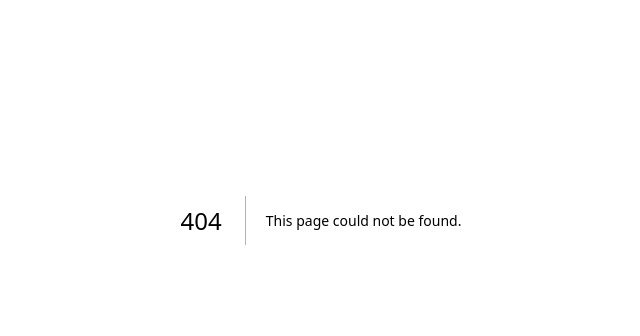
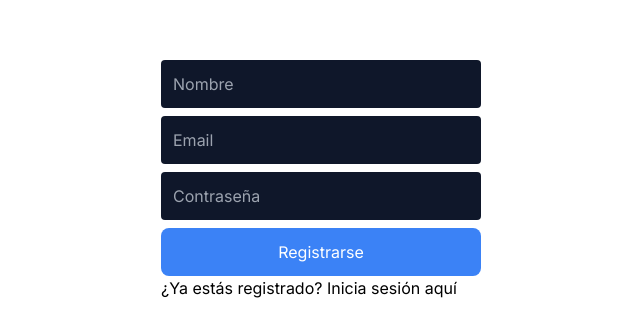
Before and after one commit to Cristian-M-B/Next-Auth, a Next.js app: page /register in a window 1280 px wide. Before the commit this address had no page. Shown: the part 180-516 px from the top of the page, without its empty margins (319-959 px from the left). Built offline with nearby package versions, Linux system fonts and the light colour scheme.

Commit message:
add register page

```diff
--- /dev/null
+++ b/src/app/register/page.js
@@ -0,0 +1,105 @@
+'use client'
+import Link from 'next/link'
+import axios from 'axios'
+import { useForm } from 'react-hook-form'
+import { signIn } from 'next-auth/react'
+import { Toaster, toast } from 'sonner'
+
+export default function Register() {
+
+    const { register, handleSubmit, reset, formState: { errors } } = useForm()
+
+    const onSubmit = handleSubmit(async ({ name, email, password }) => {
+        const { data } = await axios.post('/api/register', { name, email, password })
+        const { user, message, status } = data
+        if (status === 200) {
+            await signIn('credentials', {
+                redirect: true,
+                callbackUrl: `${window.location.origin}/dashboard`,
+                email: user.email,
+                password: user.password,
+                name: user.name,
+                id: user._id
+            })
+        } else {
+            toast.warning(message)
+            reset({
+                name: '',
+                email: '',
+                password: ''
+            })
+        }
+    })
+
+    return (
+        <div className='h-[90vh] flex flex-col justify-center items-center'>
+            <Toaster richColors closeButton position='top-center' />
+            <form onSubmit={onSubmit} className='w-1/4'>
+                <input
+                    type='text'
+                    {...register('name', {
+                        required: {
+                            value: true,
+                            message: 'name is required',
+                        },
+                        minLength: {
+                            value: 4,
+                            message: 'min 4 characteres'
+                        }
+                    })}
+                    className='p-3 rounded block mb-2 bg-slate-900 text-slate-300 w-full'
+                    placeholder='Nombre'
+                />
+                {errors.name && (
+                    <span className='text-red-500 text-xs'>
+                        {errors.name.message}
+                    </span>
+                )}
+                <input
+                    type='email'
+                    {...register('email', {
+                        required: {
+                            value: true,
+                            message: 'Email is required',
+                        },
+                    })}
+                    className='p-3 rounded block mb-2 bg-slate-900 text-slate-300 w-full'
+                    placeholder='Email'
+                />
+                {errors.email && (
+                    <span className='text-red-500 text-xs'>
+                        {errors.email.message}
+                    </span>
+                )}
+                <input
+                    type='password'
+                    {...register('password', {
+                        required: {
+                            value: true,
+                            message: 'Password is required',
+                        },
+                        minLength: {
+                            value: 8,
+                            message: 'min 8 characteres'
+                        },
+                        maxLength: {
+                            value: 16,
+                            message: 'max 16 characteres'
+                        }
+                    })}
+                    className='p-3 rounded block mb-2 bg-slate-900 text-slate-300 w-full'
+                    placeholder='Contraseña'
+                />
+                {errors.password && (
+                    <span className='text-red-500 text-xs'>
+                        {errors.password.message}
+                    </span>
+                )}
+                <button className='w-full bg-blue-500 text-white p-3 rounded-lg'>
+                    Registrarse
+                </button>
+                <p>¿Ya estás registrado? Inicia sesión <Link href='/login'>aquí</Link></p>
+            </form>
+        </div>
+    )
+}
```
